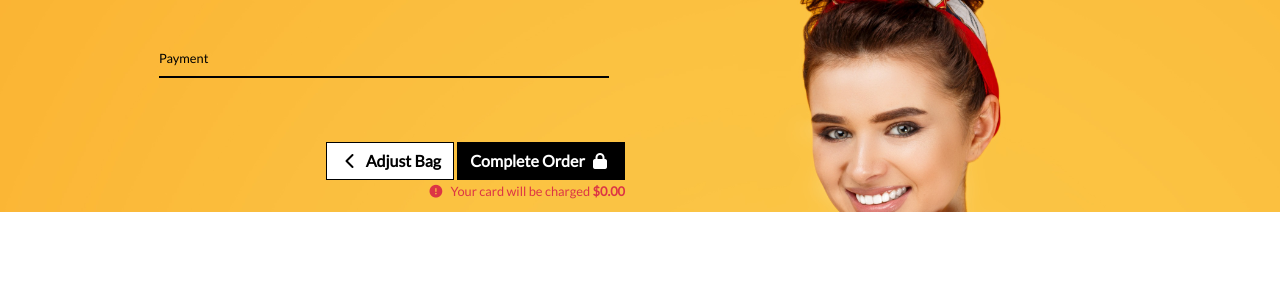
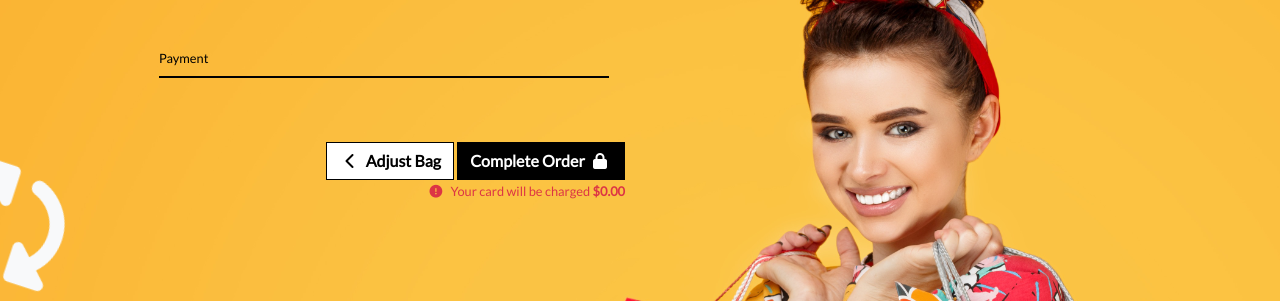
Before and after one commit to machikolacey/milestone4, a Django app: template checkout/templates/checkout/checkout.html in a window 1280 px wide. Shown: the part 946-1247 px from the top of the page. Before the commit the page ends 1158 px from the top, so only its background shows below. Run offline with Django 3.2, Linux system fonts and the light colour scheme; the template is opened without the code that fills it: values that come from a table or form of the project are taken from there, others are empty; some libraries are stand-ins or nearby versions.

Commit message:
Added loading overlay

```diff
--- a/checkout/static/checkout/js/stripe_elements.js
+++ b/checkout/static/checkout/js/stripe_elements.js
@@ -51,6 +51,8 @@ form.addEventListener('submit', function(ev) {
     ev.preventDefault();
     card.update({ 'disabled': true});
     $('#submit-button').attr('disabled', true);
+    $('#payment-form').fadeToggle(100);
+    $('#loading-overlay').fadeToggle(100);
     stripe.confirmCardPayment(clientSecret, {
         payment_method: {
             card: card,
@@ -64,6 +66,8 @@ form.addEventListener('submit', function(ev) {
                 </span>
                 <span>${result.error.message}</span>`;
             $(errorDiv).html(html);
+            $('#payment-form').fadeToggle(100);
+            $('#loading-overlay').fadeToggle(100);
             card.update({ 'disabled': false});
             $('#submit-button').attr('disabled', false);
         } else {
--- a/checkout/templates/checkout/checkout.html
+++ b/checkout/templates/checkout/checkout.html
@@ -134,11 +134,18 @@
             </div>
         </div>
     </div>
+    <div id="loading-overlay">
+        <h1 class="text-light logo-font loading-spinner">
+            <span class="icon">
+                <i class="fas fa-3x fa-sync-alt fa-spin"></i>
+            </span>
+        </h1>
+    </div>
 {% endblock %}
 
 {% block postloadjs %}
-{{ block.super }}
-    {{ stripe_public_key|json_script:"id_stripe_public_key"}}
-    {{ client_secret|json_script:"id_client_secret"}}
+    {{ block.super }}
+    {{ stripe_public_key|json_script:"id_stripe_public_key" }}
+    {{ client_secret|json_script:"id_client_secret" }}
     <script src="{% static 'checkout/js/stripe_elements.js' %}"></script>
 {% endblock %}
```
Also changed, not shown: db.sqlite3.
